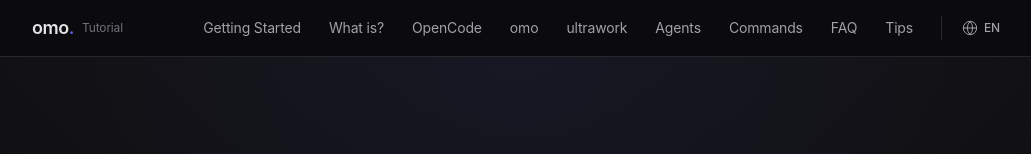
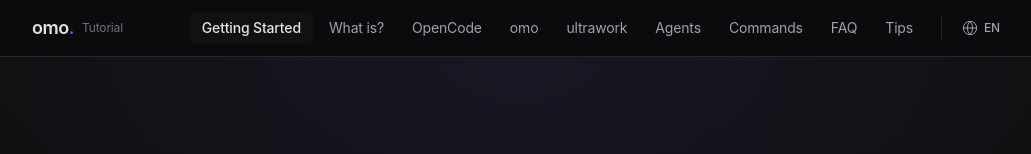
Before and after one commit to wanudesu/omo-meta-tutorial, a Next.js app: page / in a window 1280 px wide. Shown: the top 154 px of the page, without its empty margins (120-1151 px from the left). Built offline with nearby package versions, Linux system fonts and the light colour scheme.

Commit message:
feat: add active section indicator in navigation

```diff
--- a/src/components/Navigation.tsx
+++ b/src/components/Navigation.tsx
@@ -1,10 +1,13 @@
 "use client";
 
+import { useState, useEffect, useRef } from "react";
 import Link from "next/link";
 import { useI18n } from "@/i18n";
 
 export default function Navigation() {
   const { t, lang, setLang } = useI18n();
+  const [activeSection, setActiveSection] = useState<string>("getting-started");
+  const observerRef = useRef<IntersectionObserver | null>(null);
 
   const sections = [
     { id: "getting-started", label: t.nav.gettingStarted },
@@ -17,6 +20,32 @@ export default function Navigation() {
     { id: "faq", label: t.nav.faq },
     { id: "tips", label: t.nav.tips },
   ];
+
+  useEffect(() => {
+    const handleIntersect = (entries: IntersectionObserverEntry[]) => {
+      entries.forEach((entry) => {
+        if (entry.isIntersecting) {
+          setActiveSection(entry.target.id);
+        }
+      });
+    };
+
+    observerRef.current = new IntersectionObserver(handleIntersect, {
+      rootMargin: "-20% 0px -70% 0px",
+      threshold: 0,
+    });
+
+    sections.forEach((section) => {
+      const element = document.getElementById(section.id);
+      if (element) {
+        observerRef.current?.observe(element);
+      }
+    });
+
+    return () => {
+      observerRef.current?.disconnect();
+    };
+  }, [sections]);
 
   return (
     <nav className="sticky top-0 z-50 border-b border-border bg-bg-primary/80 backdrop-blur-xl">
@@ -32,15 +61,22 @@ export default function Navigation() {
           </Link>
 
           <div className="flex items-center gap-1">
-            {sections.map((section) => (
+            {sections.map((section) => {
+              const isActive = activeSection === section.id;
+              return (
                 <a
                   key={section.id}
                   href={`#${section.id}`}
-                className="px-3 py-1.5 text-sm text-text-secondary hover:text-text-primary transition-colors rounded-md hover:bg-bg-secondary"
+                  className={`px-3 py-1.5 text-sm transition-all duration-200 rounded-md ${
+                    isActive
+                      ? "text-text-primary bg-bg-secondary font-medium"
+                      : "text-text-secondary hover:text-text-primary hover:bg-bg-secondary/50"
+                  }`}
                 >
                   {section.label}
                 </a>
-            ))}
+              );
+            })}
 
             <div className="ml-3 pl-3 border-l border-border">
               <button
```
Lines whose indentation alone changed are shown as unchanged.
